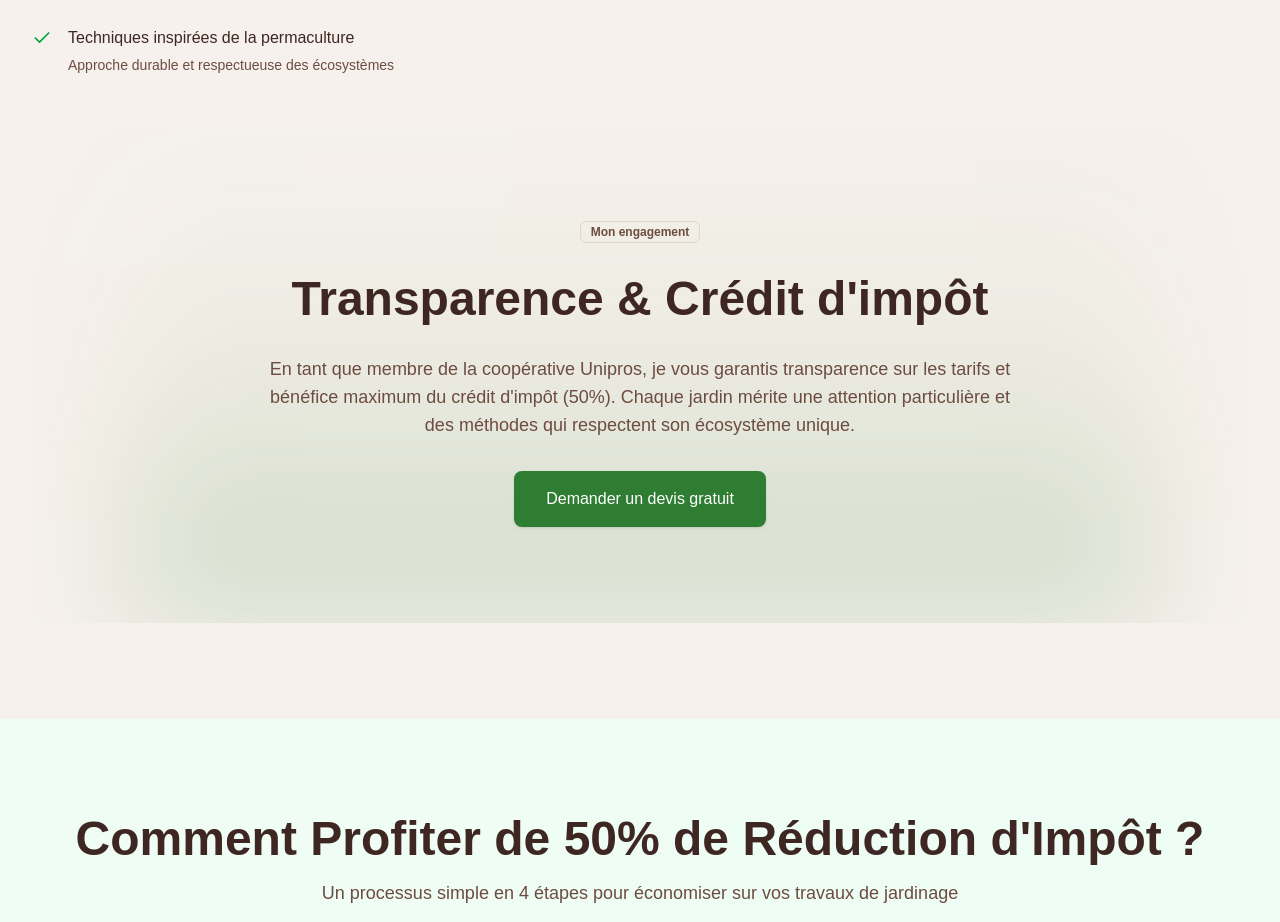
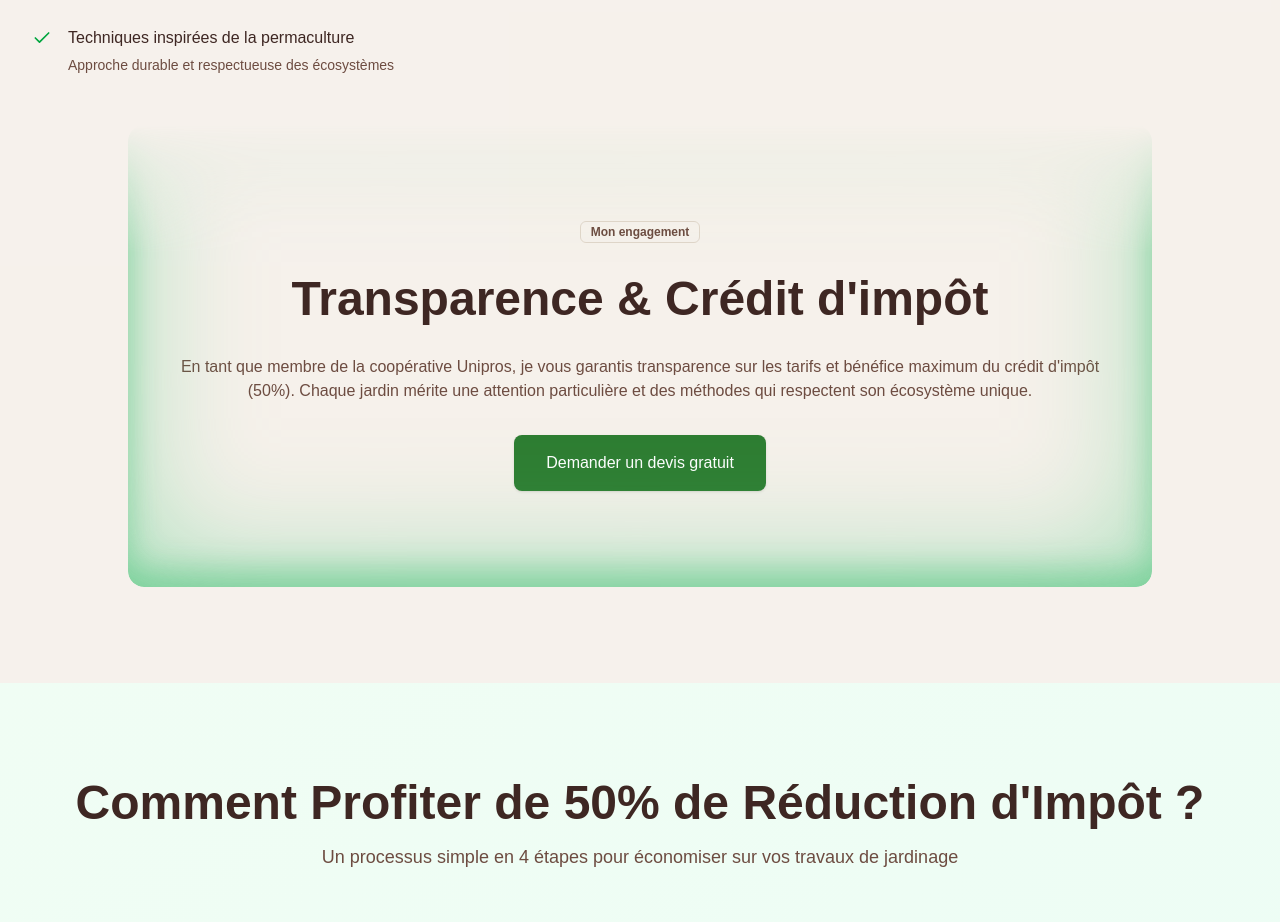
Before and after one commit to CinquinAndy/nature-paysage-laheux, a Next.js app: page / in a window 1280 px wide. Shown: the part 3545-4467 px from the top of the page. Built offline with nearby package versions, Linux system fonts and the light colour scheme.

Commit message:
feat: change cta and second section

```diff
--- a/src/app/(frontend)/contact/page.tsx
+++ b/src/app/(frontend)/contact/page.tsx
@@ -1,13 +1,13 @@
 'use client'
 
+import { CheckCircle2, Clock, Mail, MapPin, Phone } from 'lucide-react'
 import { useState } from 'react'
 import { Button } from '@/components/ui/button'
+import { Card, CardContent, CardHeader, CardTitle } from '@/components/ui/card'
 import { Input } from '@/components/ui/input'
+import { Label } from '@/components/ui/label'
 import { Textarea } from '@/components/ui/textarea'
-import { Label } from '@/components/ui/label'
-import { Card, CardContent, CardHeader, CardTitle } from '@/components/ui/card'
 import { CONTACT_INFO } from '@/lib/data/contact-info'
-import { Mail, MapPin, Phone, Clock, CheckCircle2 } from 'lucide-react'
 
 export default function ContactPage() {
 	const [formData, setFormData] = useState({
--- a/src/app/(frontend)/global.css
+++ b/src/app/(frontend)/global.css
@@ -26,6 +26,8 @@
 	--color-border: var(--border);
 	--color-input: var(--input);
 	--color-ring: var(--ring);
+	--color-brand: var(--brand);
+	--color-brand-foreground: var(--brand-foreground);
 	--color-chart-1: var(--chart-1);
 	--color-chart-2: var(--chart-2);
 	--color-chart-3: var(--chart-3);
@@ -57,8 +59,9 @@
 	--shadow-sm: var(--shadow-sm);
 	--shadow-xs: var(--shadow-xs);
 	--shadow-2xs: var(--shadow-2xs);
-	--shadow-glow: 0 -16px 128px 0 oklch(0.5234 0.1347 144.1672 / 0.3) inset,
-		0 -16px 32px 0 oklch(0.5234 0.1347 144.1672 / 0.5) inset;
+	--shadow-glow: 0 -16px 128px 0 hsl(var(--brand-foreground) / 0.5) inset,
+		0 -16px 32px 0 hsl(var(--brand) / 0.5) inset;
+	--max-w-container: 80rem;
 	--spacing: var(--spacing);
 	--letter-spacing: var(--letter-spacing);
 	--shadow-offset-y: var(--shadow-offset-y);
@@ -104,6 +107,8 @@
 	--sidebar-border: oklch(0.8805 0.0208 74.6428);
 	--sidebar-ring: oklch(0.5234 0.1347 144.1672);
 	--destructive-foreground: oklch(1 0 0);
+	--brand: 144 54% 47%;
+	--brand-foreground: 144 54% 57%;
 	--font-sans: Montserrat, sans-serif;
 	--font-serif: Merriweather, serif;
 	--font-mono: Source Code Pro, monospace;
@@ -159,6 +164,8 @@
 	--sidebar-border: oklch(0.3942 0.0265 142.9926);
 	--sidebar-ring: oklch(0.6731 0.1624 144.2083);
 	--destructive-foreground: oklch(0.9423 0.0097 72.6595);
+	--brand: 144 65% 57%;
+	--brand-foreground: 144 65% 67%;
 	--radius: 0.5rem;
 	--font-sans: Montserrat, sans-serif;
 	--font-serif: Merriweather, serif;
@@ -179,8 +186,8 @@
 	--shadow-lg: 0 1px 3px 0px hsl(0 0% 0% / 0.1), 0 4px 6px -1px hsl(0 0% 0% / 0.1);
 	--shadow-xl: 0 1px 3px 0px hsl(0 0% 0% / 0.1), 0 8px 10px -1px hsl(0 0% 0% / 0.1);
 	--shadow-2xl: 0 1px 3px 0px hsl(0 0% 0% / 0.25);
-	--shadow-glow: 0 -16px 128px 0 oklch(0.6731 0.1624 144.2083 / 0.4) inset,
-		0 -16px 32px 0 oklch(0.6731 0.1624 144.2083 / 0.6) inset;
+	--shadow-glow: 0 -16px 128px 0 hsl(var(--brand-foreground) / 0.5) inset,
+		0 -16px 32px 0 hsl(var(--brand) / 0.5) inset;
 }
 
 @layer utilities {
--- a/src/app/(frontend)/realisations/page.tsx
+++ b/src/app/(frontend)/realisations/page.tsx
@@ -1,8 +1,8 @@
+import { Phone } from 'lucide-react'
 import type { Metadata } from 'next'
 import Image from 'next/image'
 import Link from 'next/link'
 import { Button } from '@/components/ui/button'
-import { Phone } from 'lucide-react'
 
 export const metadata: Metadata = {
 	title: 'Mes Réalisations de Jardins Écologiques | Jean-Luc Laheux',
--- a/src/components/sections/home/final-cta-section.tsx
+++ b/src/components/sections/home/final-cta-section.tsx
@@ -1,7 +1,7 @@
+import { ArrowRight, CheckCircle2, Phone } from 'lucide-react'
+import Image from 'next/image'
 import Link from 'next/link'
-import Image from 'next/image'
 import { Button } from '@/components/ui/button'
-import { CheckCircle2, Phone, ArrowRight } from 'lucide-react'
 
 const benefits = [
 	'Réponse sous 48h',
--- a/src/components/sections/home/intervention-zone-section.tsx
+++ b/src/components/sections/home/intervention-zone-section.tsx
@@ -1,7 +1,7 @@
+import { MapPin, Phone } from 'lucide-react'
+import Link from 'next/link'
+import { Button } from '@/components/ui/button'
 import { CONTACT_INFO } from '@/lib/data/contact-info'
-import { Button } from '@/components/ui/button'
-import Link from 'next/link'
-import { MapPin, Phone } from 'lucide-react'
 
 export function InterventionZoneSection() {
 	return (
--- a/src/components/sections/home/philosophy-section.tsx
+++ b/src/components/sections/home/philosophy-section.tsx
@@ -1,8 +1,8 @@
 import { Award, Check, Heart, Leaf, Shield, X } from 'lucide-react'
 import Image from 'next/image'
-import { cn } from '@/lib/utils'
 import { Badge } from '@/components/ui/badge'
 import { Button } from '@/components/ui/button'
+import { cn } from '@/lib/utils'
 
 const philosophyPoints = [
 	{
@@ -212,35 +212,36 @@ export function PhilosophySection() {
 				{/* Engagement Banner */}
 				<section className="overflow-hidden pt-0 md:pt-0">
 					<div className="relative mx-auto flex max-w-5xl flex-col items-center gap-6 px-8 py-12 text-center sm:gap-8 md:py-24">
-						{/* Glow Effect Background */}
-						<div className="pointer-events-none absolute inset-0 rounded-2xl opacity-0 animate-scale-in delay-700">
-							<div className="absolute inset-0 bg-gradient-to-t from-primary/20 via-primary/5 to-transparent blur-3xl" />
-						</div>
-
-						{/* Content */}
-						<div className="relative z-10 flex flex-col items-center gap-6 sm:gap-8">
 						{/* Badge */}
+						{true && (
 							<Badge variant="outline" className="opacity-0 animate-fade-in-up delay-100">
 								<span className="text-muted-foreground">Mon engagement</span>
 							</Badge>
+						)}
 
 						{/* Title */}
-							<h3 className="text-3xl font-semibold sm:text-5xl opacity-0 animate-fade-in-up delay-200">
+						<h2 className="text-3xl font-semibold sm:text-5xl opacity-0 animate-fade-in-up delay-200">
 							Transparence & Crédit d'impôt
-							</h3>
+						</h2>
 
 						{/* Description */}
-							<p className="text-muted-foreground text-lg max-w-3xl opacity-0 animate-fade-in-up delay-300">
+						{true && (
+							<p className="text-muted-foreground opacity-0 animate-fade-in-up delay-300">
 								En tant que membre de la coopérative Unipros, je vous garantis transparence sur les tarifs et bénéfice
 								maximum du crédit d'impôt (50%). Chaque jardin mérite une attention particulière et des méthodes qui
 								respectent son écosystème unique.
 							</p>
+						)}
 
 						{/* Action Button */}
-							<Button size="lg" className="opacity-0 animate-fade-in-up delay-500" asChild>
+						<Button variant="default" size="lg" className="opacity-0 animate-fade-in-up delay-500" asChild>
 							<a href="/contact">Demander un devis gratuit</a>
 						</Button>
-						</div>
+
+						{/* Glow Effect */}
+						{true && (
+							<div className="fade-top-lg pointer-events-none absolute inset-0 rounded-2xl shadow-glow opacity-0 animate-scale-in delay-700" />
+						)}
 					</div>
 				</section>
 			</div>
--- a/src/components/sections/home/realisations-preview-section.tsx
+++ b/src/components/sections/home/realisations-preview-section.tsx
@@ -1,7 +1,7 @@
+import { ArrowRight } from 'lucide-react'
 import Image from 'next/image'
 import Link from 'next/link'
 import { Button } from '@/components/ui/button'
-import { ArrowRight } from 'lucide-react'
 
 const realisationImages = [
 	{ src: '/usable/IMG_20231117_093237.jpg', alt: 'Entretien de pelouse écologique' },
--- a/src/components/sections/home/values-section.tsx
+++ b/src/components/sections/home/values-section.tsx
@@ -1,5 +1,5 @@
+import { Leaf, MapPin, TrendingDown, Wrench } from 'lucide-react'
 import { Card, CardContent, CardHeader, CardTitle } from '@/components/ui/card'
-import { Leaf, TrendingDown, MapPin, Wrench } from 'lucide-react'
 
 const values = [
 	{
--- a/src/components/ui/accordion.tsx
+++ b/src/components/ui/accordion.tsx
@@ -1,7 +1,7 @@
 'use client'
 
+import { ChevronDown } from 'lucide-react'
 import * as React from 'react'
-import { ChevronDown } from 'lucide-react'
 import { cn } from '@/lib/utils'
 
 interface AccordionItemProps {
```
Lines whose indentation alone changed are shown as unchanged.
